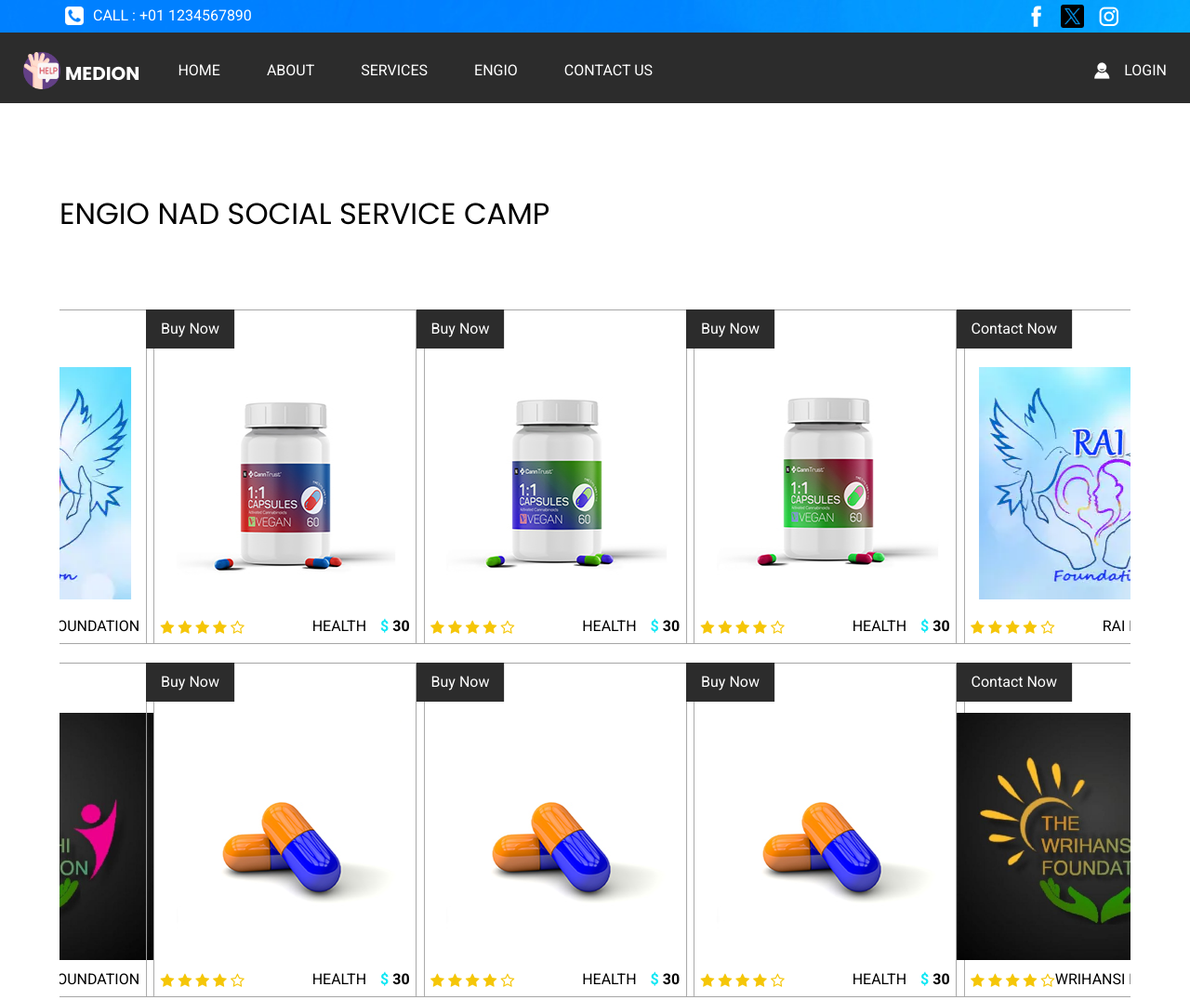
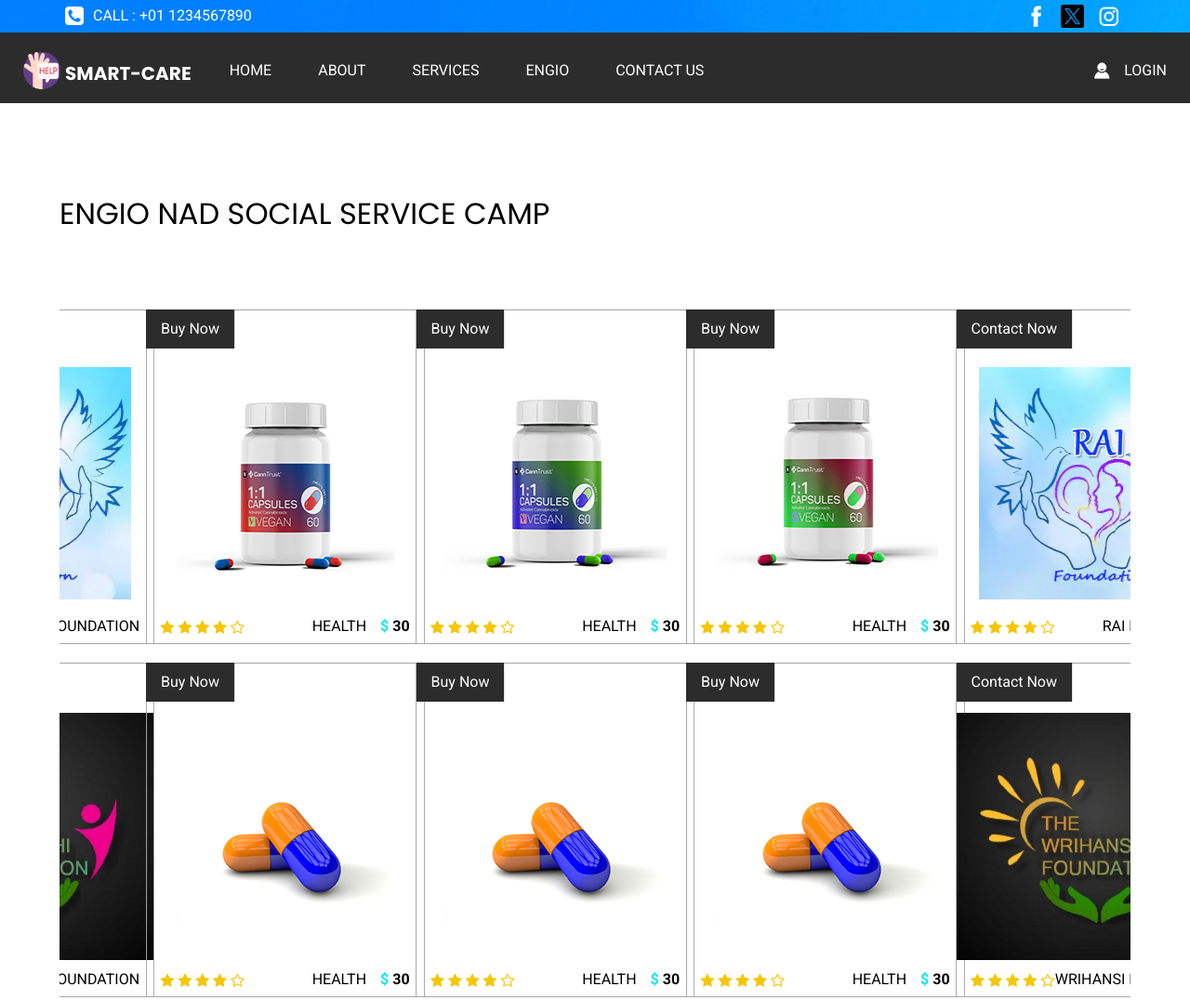
Before and after one commit to sayankarmakar22/smartcare_mine, a plain HTML site: page engio.html in a window 1280 px wide. Shown: the top 1076 px of the page at 93% size. Drawn offline with nearby package versions, Linux system fonts and the light colour scheme.

Commit message:
Update engio.html

```diff
--- a/engio.html
+++ b/engio.html
@@ -14,7 +14,7 @@
     <meta name="description" content="" />
     <meta name="author" content="" />
 
-    <title>Medion</title>
+    <title>SMART-CARE-ENGIO</title>
 
     <!-- slider stylesheet -->
     <link
@@ -73,7 +73,7 @@
           <nav class="navbar navbar-expand-lg custom_nav-container pt-3">
             <a class="navbar-brand" href="index.html">
               <img src="images/help.png" alt="" />
-              <span> Medion </span>
+              <span> SMART-CARE </span>
             </a>
             <button
               class="navbar-toggler"
```
